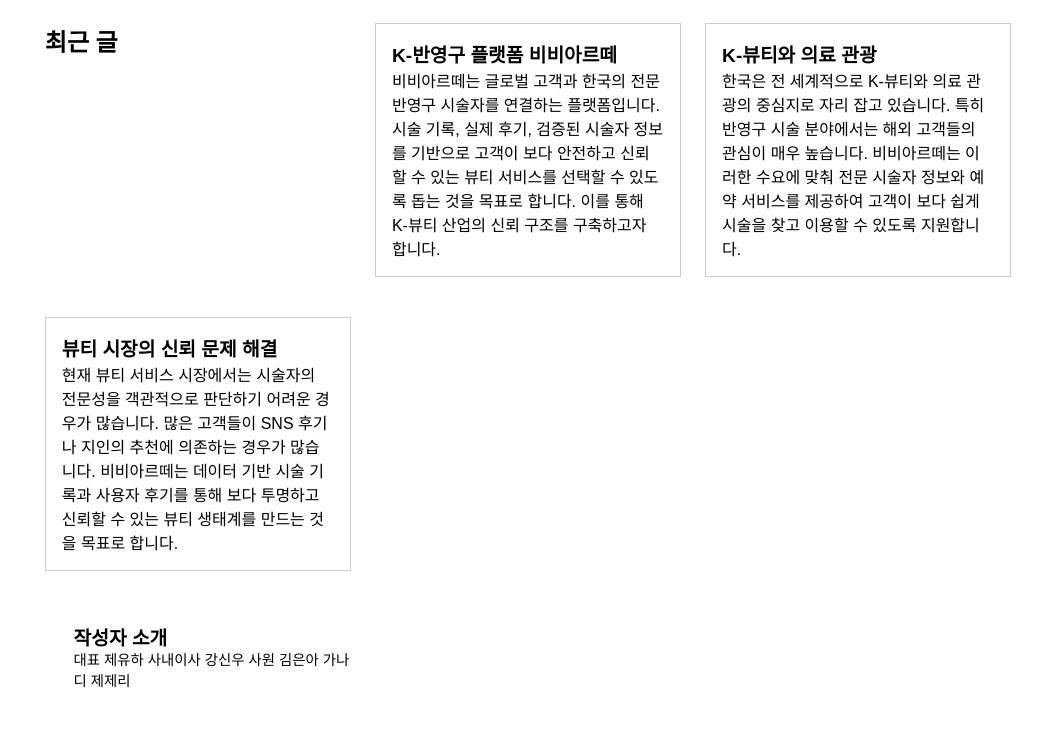
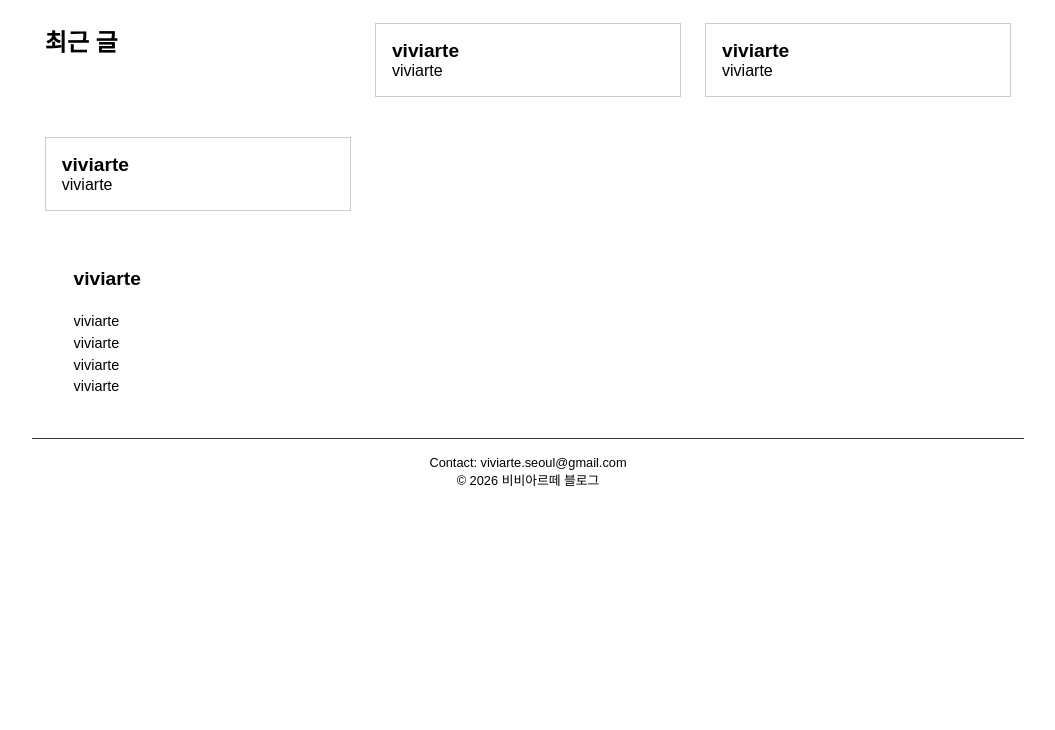
Before and after one commit to Viviarteseoul/oz-lecture, a plain HTML site: page 과제/blog/blog.html in a window 1280 px wide. Shown: the part 154-884 px from the top of the page, without its empty margins (112-1167 px from the left). After the commit the page ends 800 px from the top, so only its background shows below. Drawn offline with Linux system fonts and the light colour scheme.

Commit message:
ignore수정

```diff
--- a/과제/blog/blog.html
+++ b/과제/blog/blog.html
@@ -6,7 +6,7 @@
     <!-- viewport 필수 -->
     <meta name="viewport" content="width=device-width, initial-scale=1.0" />
 
-    <title>비비아르떼 K-반영구 블로그</title>
+    <title>나의 블로그</title>
 
     <!-- CSS 연결 -->
     <link rel="stylesheet" href="styles.css" />
@@ -15,7 +15,7 @@
   <body>
     <!-- 헤더 -->
     <header>
-      <h1>비비아르떼 K-반영구 블로그</h1>
+      <h1>나의 블로그</h1>
 
       <nav>
         <ul>
@@ -44,53 +44,42 @@
 
       <!-- 포스트 1 -->
       <article class="post">
-        <h3>K-반영구 플랫폼 비비아르떼</h3>
+        <h3>viviarte</h3>
 
         <p>
-          비비아르떼는 글로벌 고객과 한국의 전문 반영구 시술자를 연결하는
-          플랫폼입니다. 시술 기록, 실제 후기, 검증된 시술자 정보를 기반으로
-          고객이 보다 안전하고 신뢰할 수 있는 뷰티 서비스를 선택할 수 있도록
-          돕는 것을 목표로 합니다. 이를 통해 K-뷰티 산업의 신뢰 구조를
-          구축하고자 합니다.
+         viviarte
         </p>
       </article>
 
       <!-- 포스트 2 -->
       <article class="post">
-        <h3>K-뷰티와 의료 관광</h3>
+        <h3>viviarte</h3>
 
         <p>
-          한국은 전 세계적으로 K-뷰티와 의료 관광의 중심지로 자리 잡고
-          있습니다. 특히 반영구 시술 분야에서는 해외 고객들의 관심이 매우
-          높습니다. 비비아르떼는 이러한 수요에 맞춰 전문 시술자 정보와 예약
-          서비스를 제공하여 고객이 보다 쉽게 시술을 찾고 이용할 수 있도록
-          지원합니다.
+          viviarte
         </p>
       </article>
 
       <!-- 포스트 3 -->
       <article class="post">
-        <h3>뷰티 시장의 신뢰 문제 해결</h3>
+        <h3>viviarte</h3>
 
         <p>
-          현재 뷰티 서비스 시장에서는 시술자의 전문성을 객관적으로 판단하기
-          어려운 경우가 많습니다. 많은 고객들이 SNS 후기나 지인의 추천에
-          의존하는 경우가 많습니다. 비비아르떼는 데이터 기반 시술 기록과
-          사용자 후기를 통해 보다 투명하고 신뢰할 수 있는 뷰티 생태계를
-          만드는 것을 목표로 합니다.
+          viviarte
         </p>
       </article>
     </section>
 
     <!-- 사이드바 -->
     <aside>
-      <h3>작성자 소개</h3>
+      <h3>viviarte</h3>
 
       <p>
-        대표 제유하
-        사내이사 강신우
-        사원 김은아
-        가나디 제제리
+        <br>
+        viviarte <br>
+        viviarte <br>
+        viviarte <br>
+        viviarte <br>
       </p>
     </aside>
 
```
Also changed, not shown: 5 other files.
